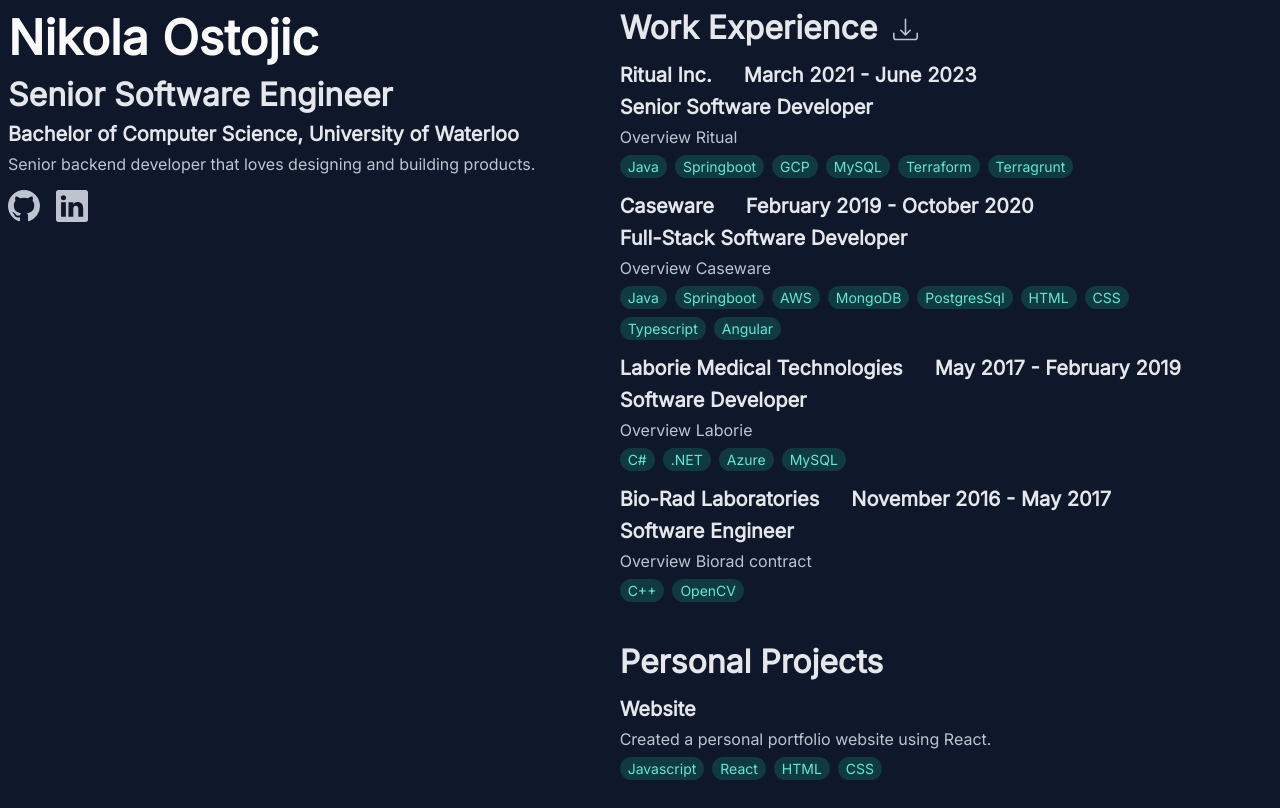
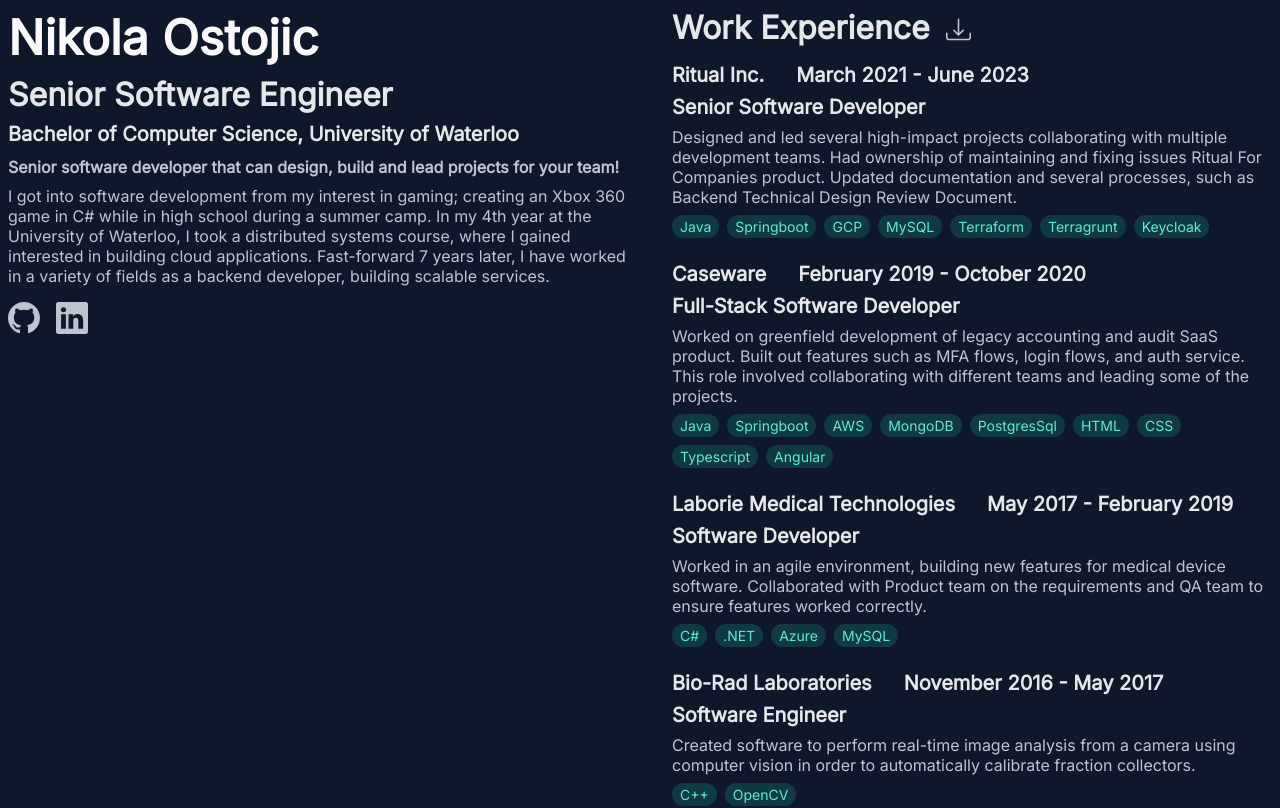
Before and after one commit to nikolaostoji/portfolio, a React (Create React App) app in the folder noportfolio/: page / in a window 1280 px wide. Shown: the top 808 px of the page. Built offline with nearby package versions, Linux system fonts and the light colour scheme.

Commit message:
filled in texts

```diff
--- a/noportfolio/public/index.html
+++ b/noportfolio/public/index.html
@@ -24,7 +24,7 @@
       work correctly both with client-side routing and a non-root public URL.
       Learn how to configure a non-root public URL by running `npm run build`.
     -->
-    <title>React App</title>
+    <title>Nikola Portfolio</title>
   </head>
   <body>
     <noscript>You need to enable JavaScript to run this app.</noscript>
--- a/noportfolio/src/App.css
+++ b/noportfolio/src/App.css
@@ -25,6 +25,7 @@
 .ProjectsWrapper {
   grid-area: projects;
   padding: 0.5rem;
+  padding-top: 0px;
 }
 
 h1 {
--- a/noportfolio/src/components/Introduction/Introduction.js
+++ b/noportfolio/src/components/Introduction/Introduction.js
@@ -7,9 +7,16 @@ const Introduction = () => (
     <h1> Nikola Ostojic </h1>
     <h2> Senior Software Engineer </h2>
     <h3> Bachelor of Computer Science, University of Waterloo </h3>
+    <h4>
+      <span>
+        Senior software developer that can design, build and lead projects for your team!
+      </span>
+    </h4>
     <p>
       <span>
-        Senior backend developer that loves designing and building products.
+        I got into software development from my interest in gaming; creating an Xbox 360 game in C# while in high school during a summer camp.
+        In my 4th year at the University of Waterloo, I took a distributed systems course, where I gained interested in building cloud applications.
+        Fast-forward 7 years later, I have worked in a variety of fields as a backend developer, building scalable services.
       </span>
     </p>
     <Socials />
--- a/noportfolio/src/components/Introduction/Introduction.module.css
+++ b/noportfolio/src/components/Introduction/Introduction.module.css
@@ -1,2 +1,3 @@
 .Introduction {
+    max-width: 700px;
 }
--- a/noportfolio/src/components/PersonalProjects/PersonalProjects.js
+++ b/noportfolio/src/components/PersonalProjects/PersonalProjects.js
@@ -1,5 +1,6 @@
 import React from 'react';
 import Project from '../Project/Project';
+import styles from './PersonalProjects.module.css';
 
 const ProjectDescription = (projectName, projectOverview, technologies) => {
   return {
@@ -9,15 +10,20 @@ const ProjectDescription = (projectName, projectOverview, technologies) => {
  }
 }
 
-const PortfolioWebsite = ProjectDescription("Website",
-"Created a personal portfolio website using React.",
+const PortfolioWebsite = ProjectDescription("Portfolio Website",
+"The portfolio website you are looking at, developed using JS/React, HTML, CSS.",
 ["Javascript", "React", "HTML", "CSS"]);
+
+const BartenderRobot = ProjectDescription("Bartending Robot",
+"Configured Raspberry Pi as a server (LAN) running Springboot App (Docker image). The server takes drink requests from a chrome browser extension and queues them for the making. ",
+["Java", "Springboot", "PostgresSql"]);
 
 
 const PersonalProjects = (props) => (
-  <div>
+  <div className={styles.Projects}>
         <h2> Personal Projects </h2>
         <Project project={PortfolioWebsite} />
+        <Project project={BartenderRobot} />
   </div>
 );
 
--- /dev/null
+++ b/noportfolio/src/components/PersonalProjects/PersonalProjects.module.css
@@ -0,0 +1,3 @@
+.Projects {
+    max-width: 600px;
+}
--- a/noportfolio/src/components/Project/Project.module.css
+++ b/noportfolio/src/components/Project/Project.module.css
@@ -2,5 +2,5 @@
     display: flex;
     flex-direction: column;
     padding-top: 0.5rem;
-    padding-bottom: 0.5rem;
+    padding-bottom: 1rem;
 }
--- a/noportfolio/src/components/TechnologiesDisplay/TechnologiesDisplay.js
+++ b/noportfolio/src/components/TechnologiesDisplay/TechnologiesDisplay.js
@@ -3,8 +3,8 @@ import styles from './TechnologiesDisplay.module.css';
 
 const TechnologiesDisplay = (props) => (
   <div className={styles.TechnologiesDisplay}>
-      {props.technologies.map((technology) => (
-          <div className={styles.TechnologyDisplayBox}>
+      {props.technologies.map((technology, index) => (
+          <div key={index} className={styles.TechnologyDisplayBox}>
             {technology}
           </div>
         ))}
--- a/noportfolio/src/components/WorkExperience/WorkExperience.module.css
+++ b/noportfolio/src/components/WorkExperience/WorkExperience.module.css
@@ -1,6 +1,6 @@
 .WorkExperience {
     padding-top: 0.5rem;
-    padding-bottom: 0.5rem;
+    padding-bottom: 1rem;
 }
 
 .CompanyHeader {
--- a/noportfolio/src/components/WorkSummary/WorkSummary.js
+++ b/noportfolio/src/components/WorkSummary/WorkSummary.js
@@ -14,19 +14,19 @@ const Experience = (companyName, jobTitle, startDate, endDate, overview, technol
 }
 
 const RitualExperience = Experience("Ritual Inc.", "Senior Software Developer", "March 2021", "June 2023",
-"Overview Ritual",
-["Java", "Springboot", "GCP", "MySQL", "Terraform", "Terragrunt"]);
+"Designed and led several high-impact projects collaborating with multiple development teams. Had ownership of maintaining and fixing issues Ritual For Companies product. Updated documentation and several processes, such as Backend Technical Design Review Document.",
+["Java", "Springboot", "GCP", "MySQL", "Terraform", "Terragrunt", "Keycloak"]);
 
 const CasewareExperience = Experience("Caseware", "Full-Stack Software Developer", "February 2019", "October 2020",
-"Overview Caseware",
+"Worked on greenfield development of legacy accounting and audit SaaS product. Built out features such as MFA flows, login flows, and auth service. This role involved collaborating with different teams and leading some of the projects.",
 ["Java", "Springboot", "AWS", "MongoDB", "PostgresSql", "HTML", "CSS", "Typescript", "Angular"]);
 
 const LaborieExperience = Experience("Laborie Medical Technologies", "Software Developer", "May 2017", "February 2019",
-"Overview Laborie",
+"Worked in an agile environment, building new features for medical device software. Collaborated with Product team on the requirements and QA team to ensure features worked correctly.",
 ["C#", ".NET", "Azure", "MySQL"]);
 
 const BioradExperience = Experience("Bio-Rad Laboratories", "Software Engineer", "November 2016", "May 2017",
-"Overview Biorad contract",
+"Created software to perform real-time image analysis from a camera using computer vision in order to automatically calibrate fraction collectors.",
 ["C++", "OpenCV"]);
 
 const WorkSummary = () => (
@@ -34,7 +34,7 @@ const WorkSummary = () => (
     <div className={styles.WorkHeader}>
       <h2> Work Experience </h2>
       <a href="/nik_resume.pdf" download='nikola_resume.pdf'>
-        <svg xmlns="http://www.w3.org/2000/svg" width="25" height="25" fill="currentColor" class="bi bi-download" viewBox="0 0 16 16">
+        <svg xmlns="http://www.w3.org/2000/svg" width="25" height="25" fill="currentColor" className="bi bi-download" viewBox="0 0 16 16">
           <path d="M.5 9.9a.5.5 0 0 1 .5.5v2.5a1 1 0 0 0 1 1h12a1 1 0 0 0 1-1v-2.5a.5.5 0 0 1 1 0v2.5a2 2 0 0 1-2 2H2a2 2 0 0 1-2-2v-2.5a.5.5 0 0 1 .5-.5z"/>
           <path d="M7.646 11.854a.5.5 0 0 0 .708 0l3-3a.5.5 0 0 0-.708-.708L8.5 10.293V1.5a.5.5 0 0 0-1 0v8.793L5.354 8.146a.5.5 0 1 0-.708.708l3 3z"/>
         </svg>
```
Also changed, not shown: noportfolio/public/manifest.json.
